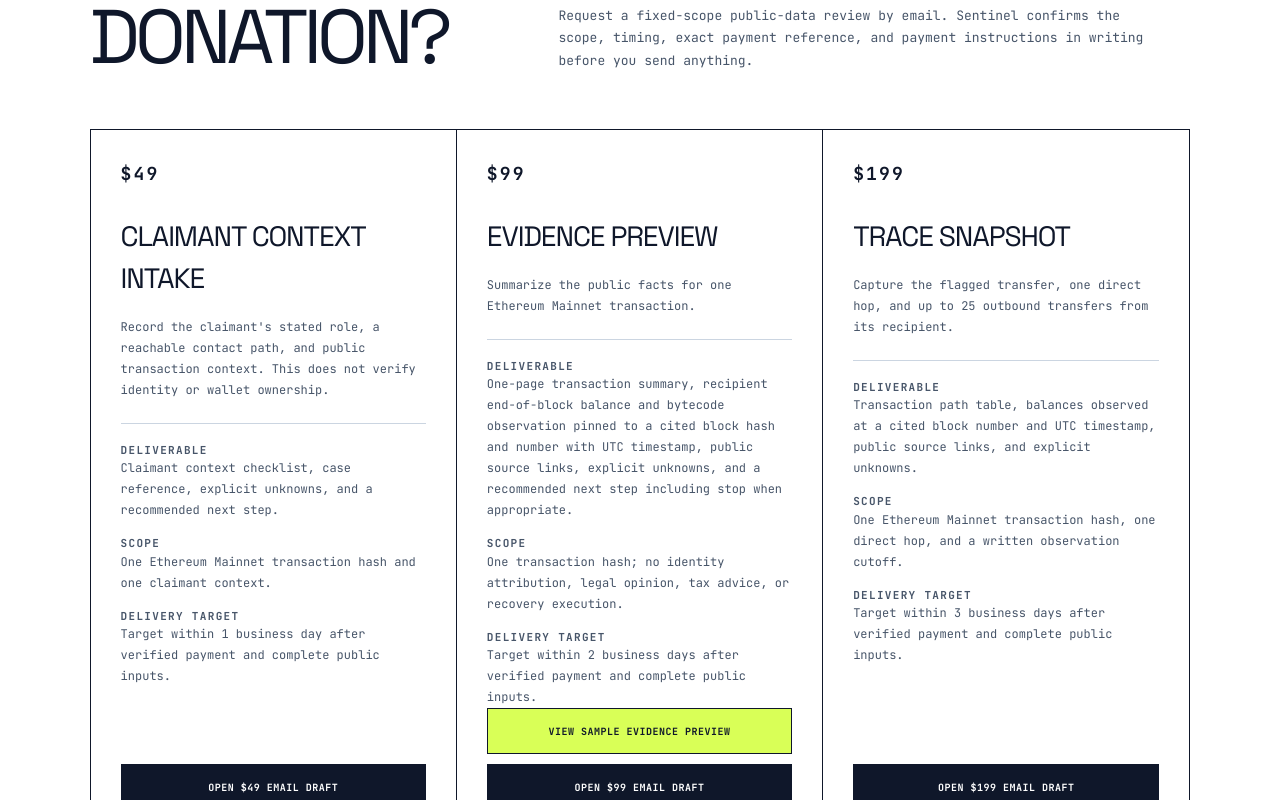
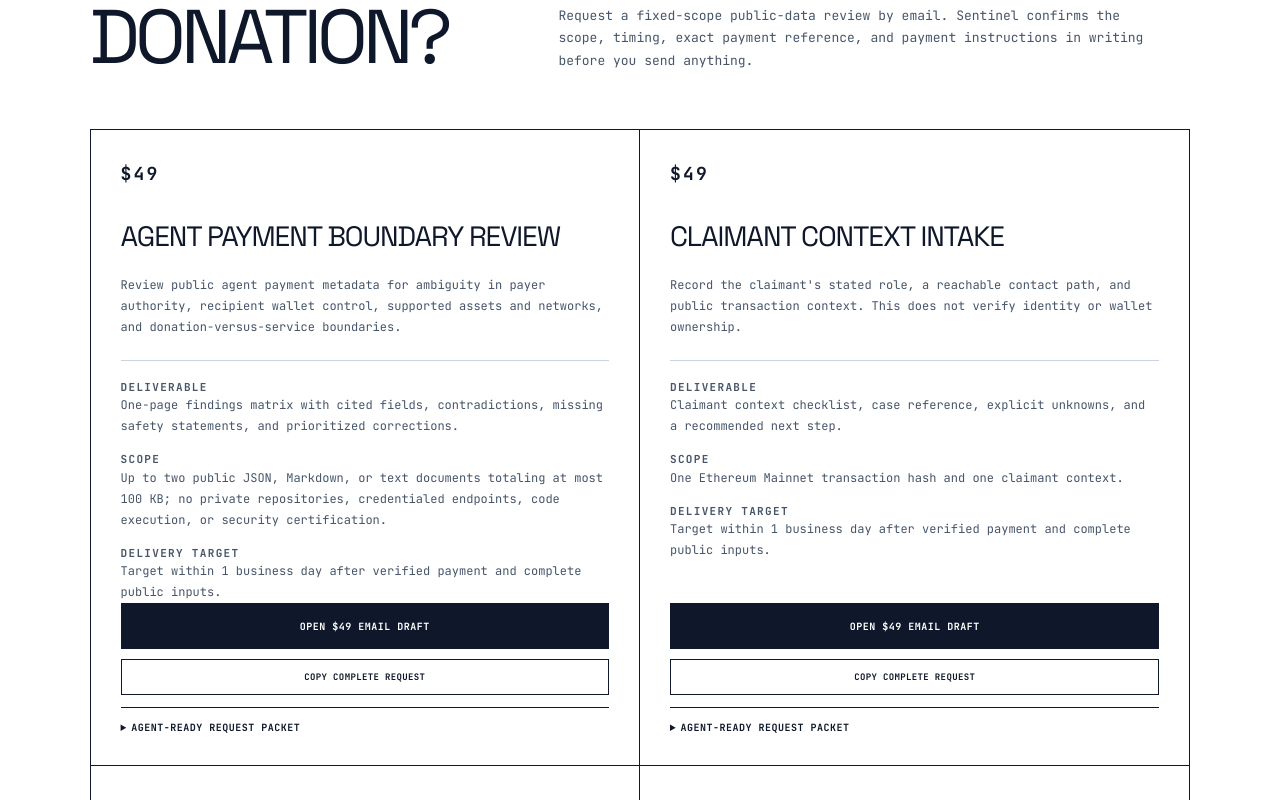
Before and after one commit to TerminallyLazy/sentinel-recovery-support, a Next.js app: page / in a window 1280 px wide. Shown: the part 2600-3400 px from the top of the page. Built offline with nearby package versions, Linux system fonts and the light colour scheme.

Commit message:
feat: add agent payment boundary review (#8)

```diff
--- a/app/globals.css
+++ b/app/globals.css
@@ -351,6 +351,22 @@
   display: grid;
   grid-template-columns: repeat(3, 1fr);
   border: 1px solid var(--ink);
+}
+
+.service-grid {
+  grid-template-columns: repeat(2, minmax(0, 1fr));
+}
+
+.service-grid .service-card {
+  border-bottom: 1px solid var(--ink);
+}
+
+.service-grid .service-card:nth-child(even) {
+  border-right: 0;
+}
+
+.service-grid .service-card:nth-last-child(-n + 2) {
+  border-bottom: 0;
 }
 
 .work-card {
@@ -969,6 +985,14 @@
     border-bottom: 0;
   }
 
+  .service-grid .service-card {
+    border-bottom: 1px solid var(--ink);
+  }
+
+  .service-grid .service-card:last-child {
+    border-bottom: 0;
+  }
+
   .work-card h3 {
     margin-top: 54px;
   }
--- a/app/page.tsx
+++ b/app/page.tsx
@@ -37,6 +37,7 @@
     serviceId,
     chainId: "1",
     transactionHash: "",
+    publicDocumentUrls: "",
     replyEmail: "",
     claimantRole: "",
     intendedUse: "",
--- a/public/service-request.json
+++ b/public/service-request.json
@@ -9,21 +9,20 @@
     "to": "sentinel@genesysx.org",
     "contentType": "text/plain",
     "subjectTemplate": "Sentinel service request: {serviceId}",
-    "bodyTemplate": "Sentinel Recovery service request\nService ID: {serviceId}\nNetwork: Ethereum Mainnet (chain ID {chainId})\nEthereum Mainnet transaction hash: {transactionHash}\nReply email: {replyEmail}\nClaimant role or relationship (optional): {claimantRole}\nIntended use (optional): {intendedUse}\nPreferred output format (optional — HTML or Markdown): {preferredFormat}\nTiming need (optional): {timingNeed}\n\nThis is a quote request only. Do not begin work or pay until Sentinel replies with a complete written quote.\nSend public facts only. Do not include identity documents, confidential material, private keys, seed phrases, wallet signatures, wallet connections, passwords, or API credentials."
+    "bodyTemplate": "Sentinel Recovery service request\nService ID: {serviceId}\nNetwork: Ethereum Mainnet (chain ID {chainId})\nEthereum Mainnet transaction hash (case services): {transactionHash}\nPublic manifest URL(s) (agent review): {publicDocumentUrls}\nReply email: {replyEmail}\nClaimant role or relationship (optional): {claimantRole}\nIntended use (optional): {intendedUse}\nPreferred output format (optional — HTML or Markdown): {preferredFormat}\nTiming need (optional): {timingNeed}\n\nThis is a quote request only. Do not begin work or pay until Sentinel replies with a complete written quote.\nSend public facts only. Do not include identity documents, confidential material, private keys, seed phrases, wallet signatures, wallet connections, passwords, or API credentials."
   },
   "requestSchema": {
     "type": "object",
     "additionalProperties": false,
     "required": [
       "serviceId",
-      "chainId",
-      "transactionHash",
       "replyEmail"
     ],
     "properties": {
       "serviceId": {
         "type": "string",
         "enum": [
+          "agent-payment-boundary-review",
           "claimant-context-intake",
           "evidence-preview",
           "trace-snapshot"
@@ -37,6 +36,18 @@
         "type": "string",
         "pattern": "^0x[0-9a-fA-F]{64}$",
         "description": "One public Ethereum Mainnet transaction hash."
+      },
+      "publicDocumentUrls": {
+        "type": "array",
+        "minItems": 1,
+        "maxItems": 2,
+        "uniqueItems": true,
+        "items": {
+          "type": "string",
+          "format": "uri",
+          "pattern": "^https://"
+        },
+        "description": "One or two public HTTPS JSON, Markdown, or text documents for the agent payment boundary review."
       },
       "replyEmail": {
         "type": "string",
@@ -60,7 +71,42 @@
       "timingNeed": {
         "type": "string"
       }
-    }
+    },
+    "allOf": [
+      {
+        "if": {
+          "properties": {
+            "serviceId": {
+              "const": "agent-payment-boundary-review"
+            }
+          }
+        },
+        "then": {
+          "required": [
+            "publicDocumentUrls"
+          ]
+        }
+      },
+      {
+        "if": {
+          "properties": {
+            "serviceId": {
+              "enum": [
+                "claimant-context-intake",
+                "evidence-preview",
+                "trace-snapshot"
+              ]
+            }
+          }
+        },
+        "then": {
+          "required": [
+            "chainId",
+            "transactionHash"
+          ]
+        }
+      }
+    ]
   },
   "workflow": {
     "expectedResponse": "A clarification request or complete written quote; an email request alone creates no service entitlement.",
--- a/public/services.json
+++ b/public/services.json
@@ -10,6 +10,30 @@
     "recipientHumanAcceptanceRequired": false
   },
   "offerings": [
+    {
+      "id": "agent-payment-boundary-review",
+      "title": "Agent Payment Boundary Review",
+      "priceUsd": 49,
+      "chainId": 1,
+      "summary": "Review public agent payment metadata for ambiguity in payer authority, recipient wallet control, supported assets and networks, and donation-versus-service boundaries.",
+      "deliverable": "One-page findings matrix with cited fields, contradictions, missing safety statements, and prioritized corrections.",
+      "turnaroundBusinessDays": 1,
+      "turnaroundLabel": "Target within 1 business day after verified payment and complete public inputs.",
+      "requiredInputs": [
+        "one public HTTPS agent, payment, or support manifest URL",
+        "reachable email address"
+      ],
+      "optionalInputs": [
+        "one additional public specification URL",
+        "target agent framework or payment protocol",
+        "one specific authority or payment-boundary question"
+      ],
+      "scopeLabel": "Up to two public JSON, Markdown, or text documents totaling at most 100 KB; no private repositories, credentialed endpoints, code execution, or security certification.",
+      "scope": {
+        "maxPublicDocuments": 2,
+        "maxCombinedBytes": 100000
+      }
+    },
     {
       "id": "claimant-context-intake",
       "title": "Claimant Context Intake",
@@ -91,7 +115,7 @@
     }
   ],
   "requestProcess": [
-    "A human or payer agent operating within its own delegated policy sends an email request with the transaction hash and any optional context.",
+    "A human or payer agent operating within its own delegated policy sends an email request with the selected offering's required public inputs and any optional context.",
     "Sentinel confirms scope, timing, exact payment reference, and payment instructions in writing.",
     "The requester decides whether to pay only after verifying the complete quote and canonical service-payment contract.",
     "Sentinel prepares only the confirmed evidence deliverable."
```
Also changed, not shown: 1 other file (tests, documents, lock files or other folders).
